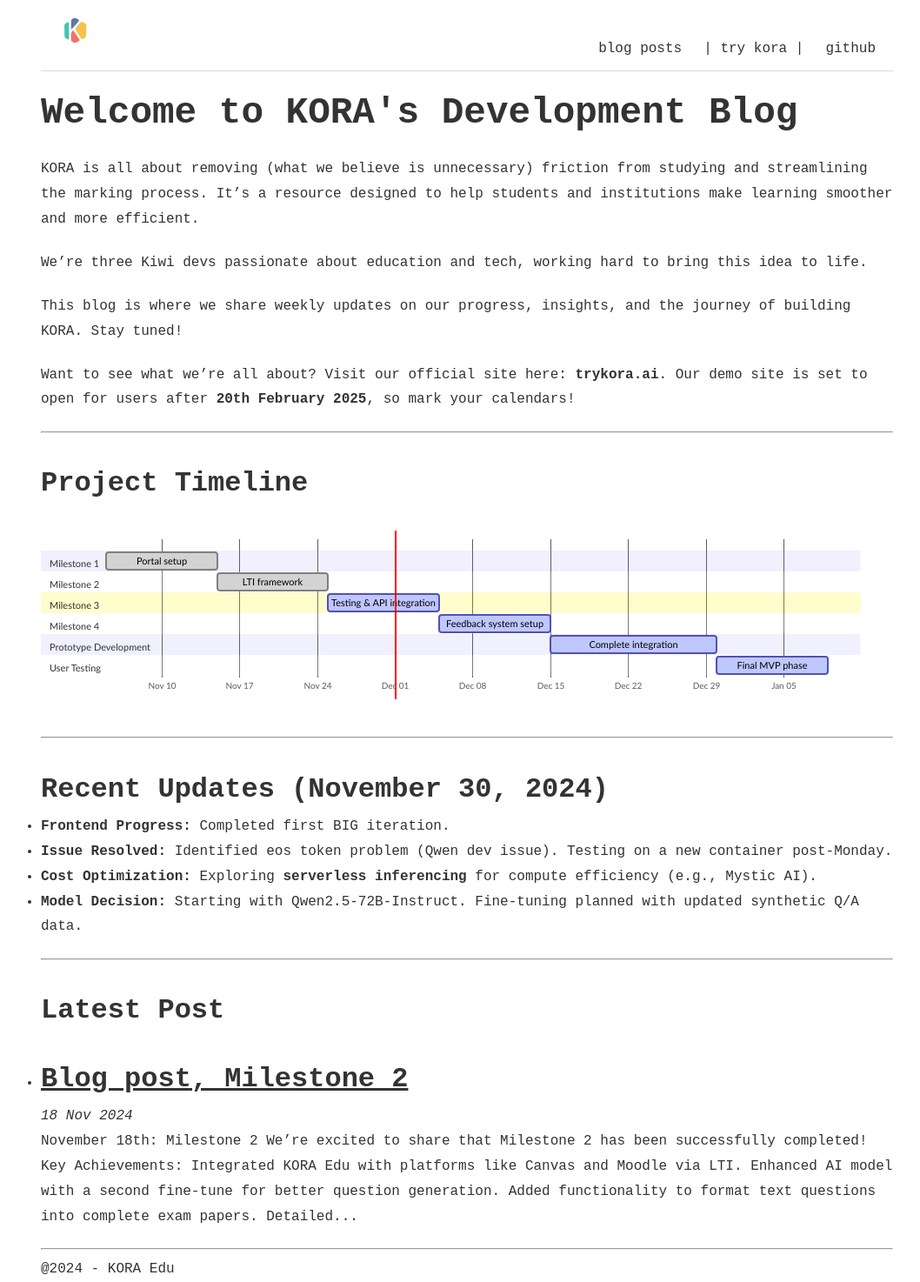
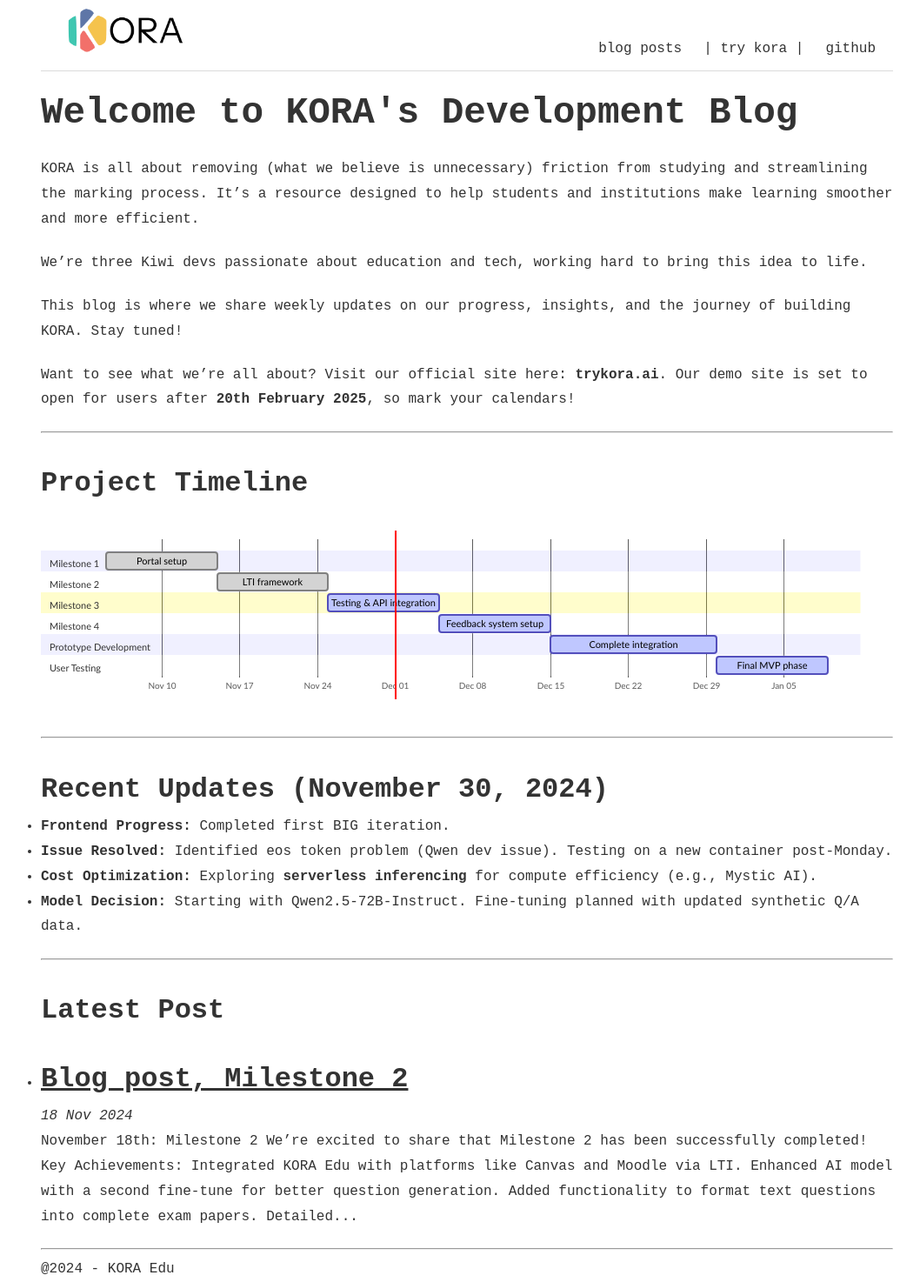
Before and after one commit to kora-edu/kora-edu.github.io, a Jekyll site: the page built from index.html, in a window 1280 px wide. Shown: the whole page at 87% size, without its empty margins (103-1161 px from the left). Built offline with Jekyll 4.4.1, drawn with Linux system fonts in a browser that asks for light colours; the list of posts is cut into pages by our own code.

Commit message:
template

```diff
--- a/_includes/header.html
+++ b/_includes/header.html
@@ -3,7 +3,7 @@
     <!-- Logo Section  -->
     <span class="f-left">
       <a href="{{ site.baseurl }}/">
-        <img src="{{ site.baseurl }}/img/KoraLogo2.png" alt="KORA Logo" class="header-logo">
+        <img src="{{ site.baseurl }}/img/KoraLogo3.png" alt="KORA Logo" class="header-logo">
       </a>
     </span>
 
```
Also changed, not shown: img/KoraLogo3.png (added).
